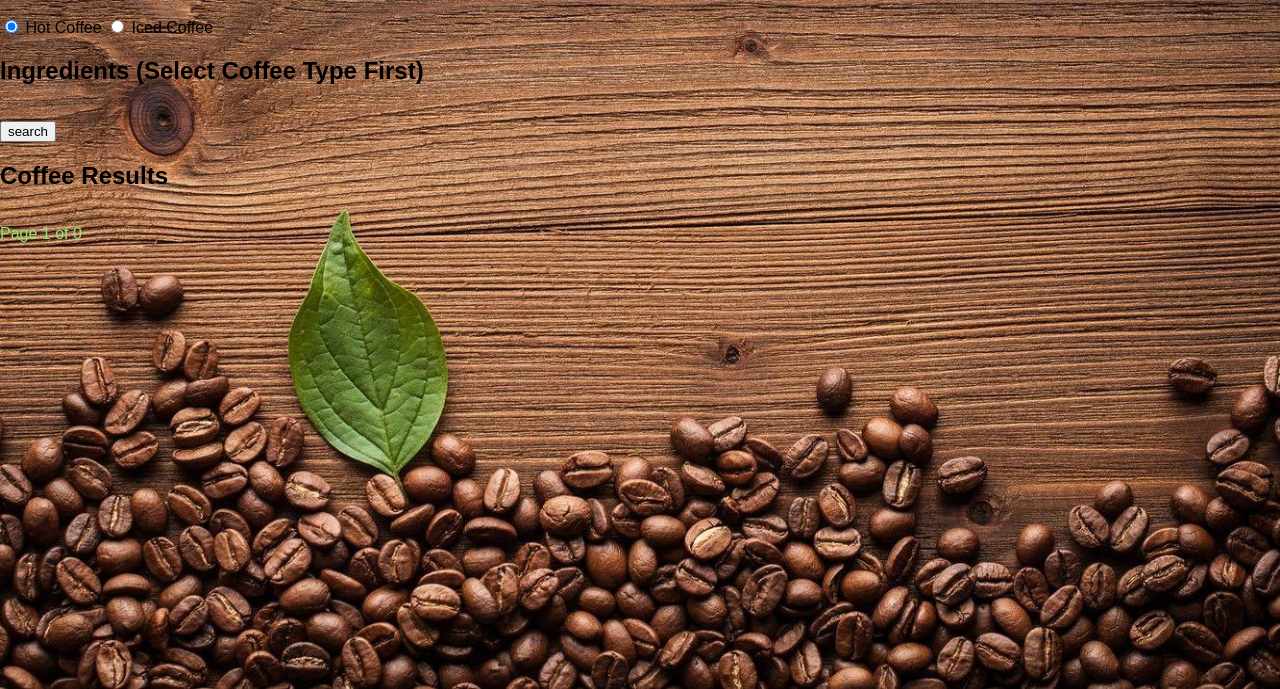
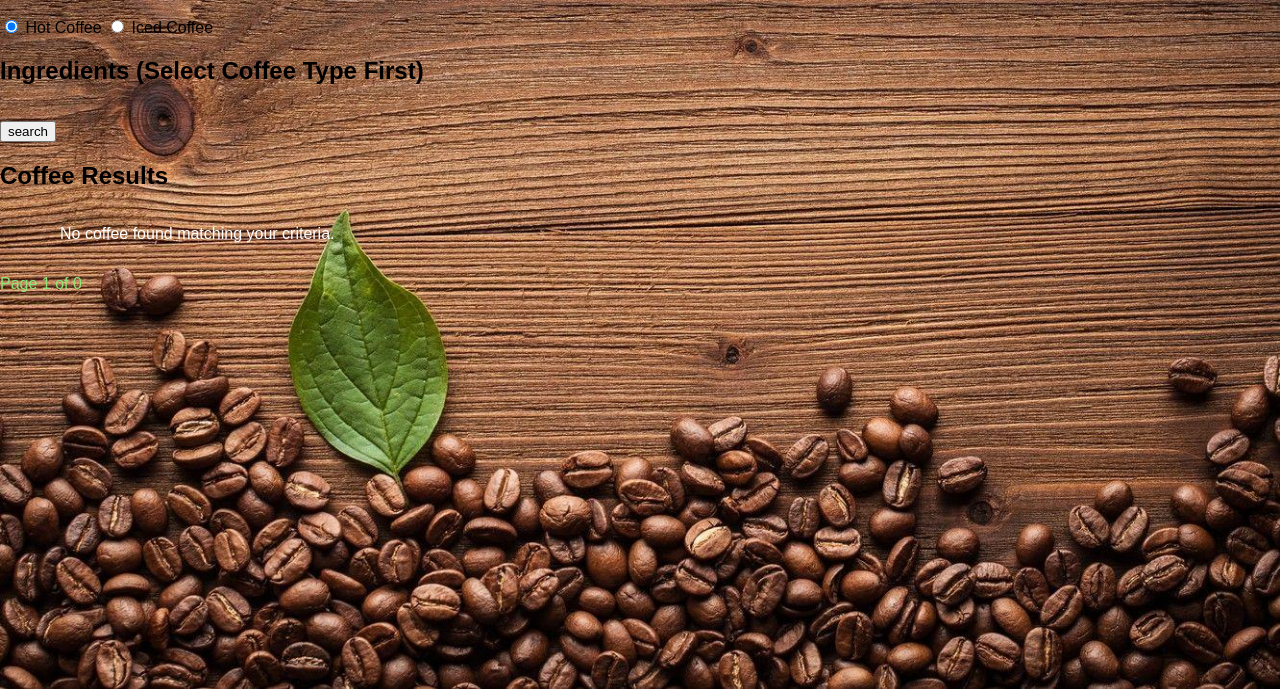
Before and after one commit to F-sh2019/CoffeeLover, a plain HTML site: page search-coffee.html in a window 1280 px wide. Both pictures are taken after a click on the button "search". Shown: the part 111-800 px from the top of the page. Drawn offline with Linux system fonts and the light colour scheme; no server answers.

Commit message:
show search result on the page

```diff
--- a/coffee.js
+++ b/coffee.js
@@ -2,6 +2,7 @@
 
 const hotCoffeeUrl = 'https://api.sampleapis.com/coffee/hot'; // Assuming hot coffee endpoint
 const icedCoffeeUrl = 'https://api.sampleapis.com/coffee/iced'; // Assuming iced coffee endpoint
+let searchData ;
 
 function handleError(error) {
   console.error('Error fetching coffee data:', error);
@@ -134,8 +135,8 @@ async function searchCoffeetype(selectedval) {
     const radios = document.querySelectorAll('input');
 
         try {
-          const coffeeData = await getCoffeeData(selectedval);
-          displaySearchdata(coffeeData);
+          searchData= await getCoffeeData(selectedval);
+          displaySearchdata(searchData);
         } catch (error) {
           console.error("Error fetching coffee data:", error);
 
@@ -181,3 +182,59 @@ function displaySearchdata(data){
 
 
 }
+function search_list()
+{
+   // const p = document.getElementById('test');
+  // p.innerHTML = "test"; //
+  //document.getElementById('coffee-results').innerHTML=searchData.length ;
+
+  const selectedIngredients=[];
+  const ingredientList = document.querySelector('.ingredient-list');
+  const checkboxes = ingredientList.querySelectorAll('input[type="checkbox"]:checked');
+
+  checkboxes.forEach(checkbox => selectedIngredients.push(checkbox.id));
+  filteredCoffeeData = [];
+
+  //document.getElementById('coffee-results').innerHTML=selectedIngredients.length ;
+
+     searchData.forEach(coffee => {
+
+         let hasAtLeastOneIngredient = false;
+         selectedIngredients.forEach(ingredient => {
+           if (coffee.ingredients.includes(ingredient)) {
+             hasAtLeastOneIngredient = true;
+             return; // Exit the loop if at least one ingredient is found
+           }
+          });
+
+
+         if (hasAtLeastOneIngredient) {
+           filteredCoffeeData.push(coffee);
+         }
+       }
+  );
+  //document.getElementById('coffee-results').innerHTML=filteredCoffeeData.length ;
+  displayCoffeeResults(filteredCoffeeData); // Call function to display results
+
+
+}
+
+
+// Function to display filtered coffee results
+function displayCoffeeResults(coffeeData) {
+  const coffeeResultsList = document.querySelector('.coffee-list');
+  coffeeResultsList.innerHTML = ""; // Clear existing results
+ // coffeeResultsList.innerHTML = coffeeData.length;
+
+  if (coffeeData.length === 0) {
+    coffeeResultsList.innerHTML = "<p>No coffee found matching your criteria.</p>";
+  } else {
+    coffeeData.forEach(coffee => {
+      const listItem = document.createElement('li');
+      listItem.innerText = `${coffee.title} `;
+      coffeeResultsList.appendChild(listItem);
+    });
+  }
+
+  document.getElementById('coffee-results').style.display = 'block'; // Show results section
+}
--- a/search-coffee.html
+++ b/search-coffee.html
@@ -25,7 +25,7 @@
           <ul class="ingredient-list">
             </ul>
         </div>
-        <button id="search"  onclick="saerch_list()">search</button>
+        <button id="search"  onclick="search_list()">search</button>
 
         <div class="coffee-results" id="coffee-results" onclick="">
           <h2>Coffee Results</h2>
```
